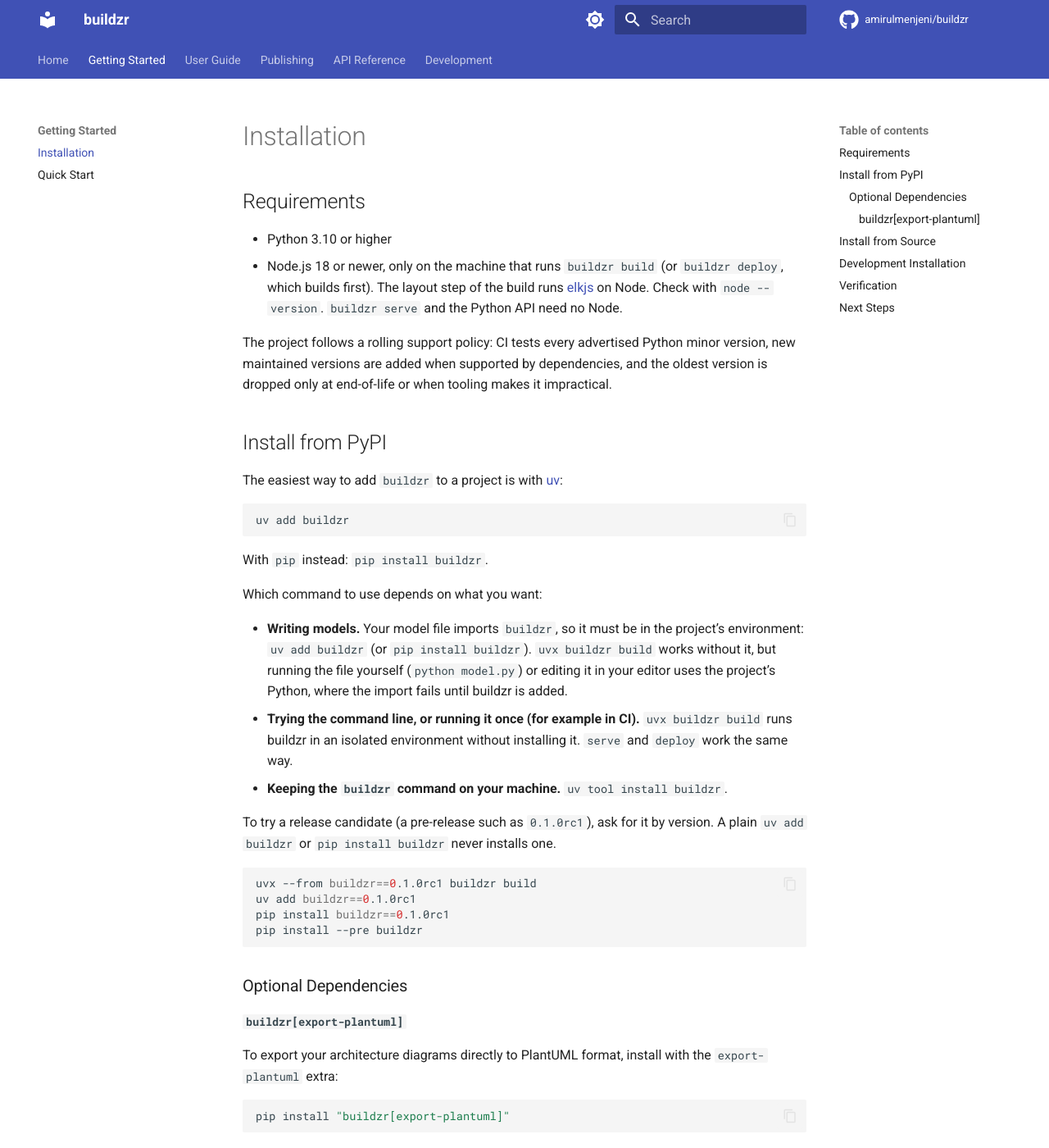
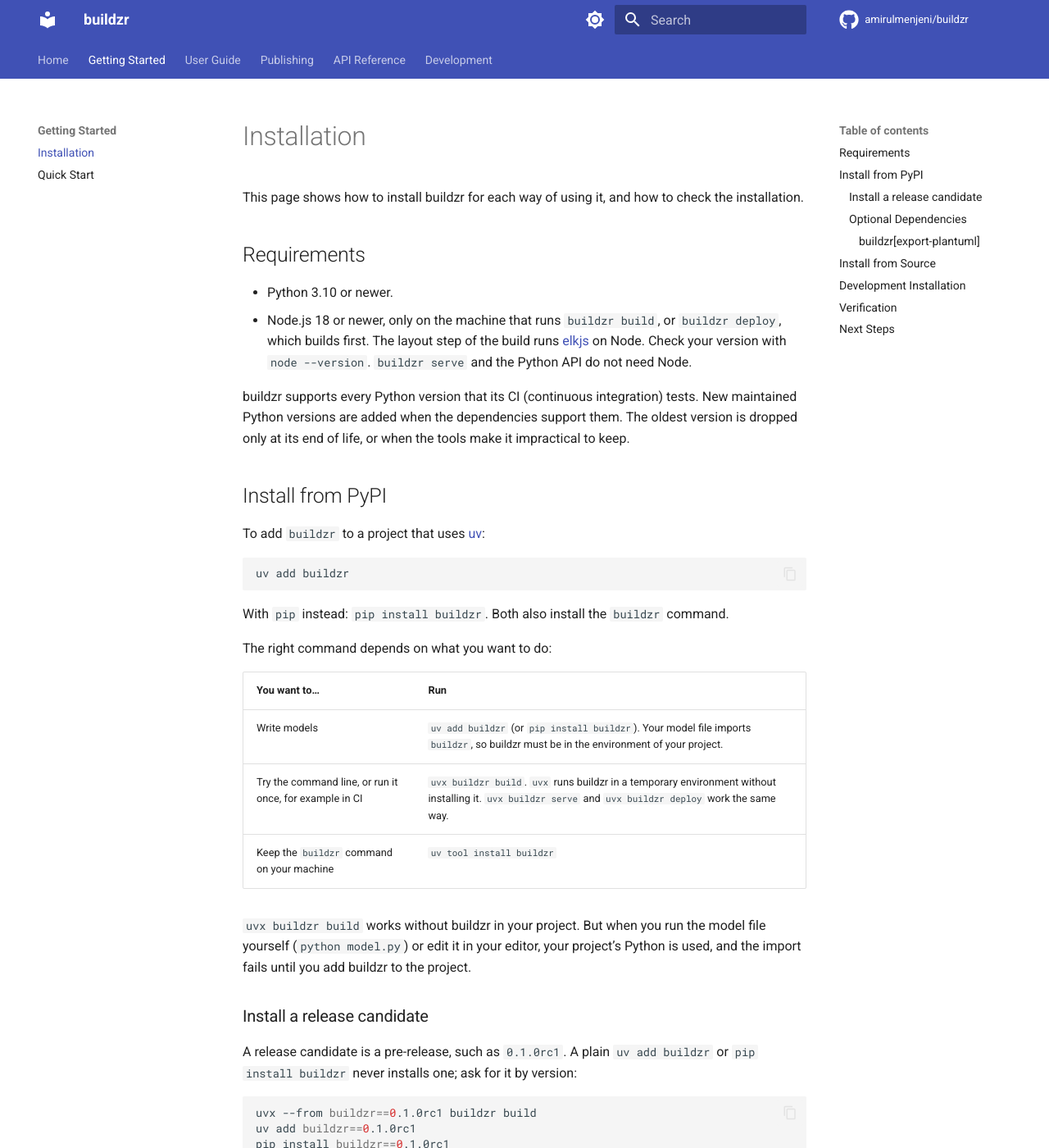
Before and after one commit to amirulmenjeni/buildzr, an MkDocs documentation site: the page built from docs/getting-started/installation.md, in a window 1280 px wide and 1400 px high. Shown: the whole window at 82% size. Built offline with MkDocs 1.6.1 and Material for MkDocs 9.7.7, drawn with Linux system fonts in a browser that asks for light colours; comment, search, counter and statistics services are not loaded; some of the changed text lies outside the part shown.

Commit message:
docs(readme-install): rewrite for clarity

````diff
--- a/docs/getting-started/installation.md
+++ b/docs/getting-started/installation.md
@@ -1,32 +1,37 @@
 # Installation
+
+This page shows how to install buildzr for each way of using it, and how to check the installation.
 
 ## Requirements
 
-- Python 3.10 or higher
-- Node.js 18 or newer, only on the machine that runs `buildzr build` (or `buildzr deploy`, which builds first). The layout step of the build runs [elkjs](https://github.com/kieler/elkjs) on Node. Check with `node --version`. `buildzr serve` and the Python API need no Node.
+- Python 3.10 or newer.
+- Node.js 18 or newer, only on the machine that runs `buildzr build`, or `buildzr deploy`, which builds first. The layout step of the build runs [elkjs](https://github.com/kieler/elkjs) on Node. Check your version with `node --version`. `buildzr serve` and the Python API do not need Node.
 
-The project follows a rolling support policy: CI tests every advertised Python
-minor version, new maintained versions are added when supported by dependencies,
-and the oldest version is dropped only at end-of-life or when tooling makes it impractical.
+buildzr supports every Python version that its CI (continuous integration) tests. New maintained Python versions are added when the dependencies support them. The oldest version is dropped only at its end of life, or when the tools make it impractical to keep.
 
 ## Install from PyPI
 
-The easiest way to add `buildzr` to a project is with [uv](https://docs.astral.sh/uv/):
+To add `buildzr` to a project that uses [uv](https://docs.astral.sh/uv/):
 
 ```bash
 uv add buildzr
 ```
 
-With `pip` instead: `pip install buildzr`.
+With `pip` instead: `pip install buildzr`. Both also install the `buildzr` command.
 
-Which command to use depends on what you want:
+The right command depends on what you want to do:
 
-- **Writing models.** Your model file imports `buildzr`, so it must be in the project's environment: `uv add buildzr` (or `pip install buildzr`). `uvx buildzr build` works without it, but running the file yourself (`python model.py`) or editing it in your editor uses the project's Python, where the import fails until buildzr is added.
-- **Trying the command line, or running it once (for example in CI).** `uvx buildzr build` runs buildzr in an isolated environment without installing it. `serve` and `deploy` work the same way.
-- **Keeping the `buildzr` command on your machine.** `uv tool install buildzr`.
+| You want to... | Run |
+|---|---|
+| Write models | `uv add buildzr` (or `pip install buildzr`). Your model file imports `buildzr`, so buildzr must be in the environment of your project. |
+| Try the command line, or run it once, for example in CI | `uvx buildzr build`. `uvx` runs buildzr in a temporary environment without installing it. `uvx buildzr serve` and `uvx buildzr deploy` work the same way. |
+| Keep the `buildzr` command on your machine | `uv tool install buildzr` |
 
-To try a release candidate (a pre-release such as `0.1.0rc1`), ask for it by
-version. A plain `uv add buildzr` or `pip install buildzr` never installs one.
+`uvx buildzr build` works without buildzr in your project. But when you run the model file yourself (`python model.py`) or edit it in your editor, your project's Python is used, and the import fails until you add buildzr to the project.
+
+### Install a release candidate
+
+A release candidate is a pre-release, such as `0.1.0rc1`. A plain `uv add buildzr` or `pip install buildzr` never installs one; ask for it by version:
 
 ```bash
 uvx --from buildzr==0.1.0rc1 buildzr build
@@ -39,19 +44,17 @@
 
 #### `buildzr[export-plantuml]`
 
-To export your architecture diagrams directly to PlantUML format, install with the `export-plantuml` extra:
+To export your diagrams to PlantUML, install the `export-plantuml` extra:
 
 ```bash
 pip install "buildzr[export-plantuml]"
 ```
 
-Note: This requires Java 11+ to be installed on your system, as it uses Structurizr's Java libraries under the hood via JPype.
-Rendering `svg`/`png` additionally needs [Graphviz](https://graphviz.org/download/) (`dot`),
-unless you pass `layout='smetana'`. See the [Export](../user-guide/export.md) page.
+This extra needs Java 11 or newer, because it calls Structurizr's Java libraries through JPype. To render `svg` or `png`, you also need [Graphviz](https://graphviz.org/download/) (`dot`), unless you pass `layout='smetana'`. See the [Export](../user-guide/export.md) page.
 
 ## Install from Source
 
-If you want to install the latest development version from source:
+To install the latest development version from the source code:
 
 ```bash
 git clone https://github.com/amirulmenjeni/buildzr.git
@@ -67,18 +70,17 @@
 uv sync --all-extras --locked
 ```
 
-This installs the development, documentation, and PlantUML extras. Run tools through the
-project environment with `uv run`, for example:
+This installs every extra, including the development, documentation and PlantUML extras. Run tools in the project environment with `uv run`, for example:
 
 ```bash
 uv run pytest --mypy tests
 ```
 
-The lockfile keeps local development and CI dependencies reproducible.
+The lock file `uv.lock` makes the dependencies of local development and of CI the same. To work on the documentation or to run the full test suite, use the devcontainer; see the [Contributing Guide](../contributing.md).
 
 ## Verification
 
-To verify your installation, try importing `buildzr`:
+To check your installation, import `buildzr`:
 
 ```python
 # norun
@@ -96,4 +98,4 @@
 
 ## Next Steps
 
-Now that you have `buildzr` installed, head over to the [Quick Start Guide](quick-start.md) to create your first architecture diagram!
+To create your first architecture diagram, continue with the [Quick Start Guide](quick-start.md). To open your model in a browser, follow the tutorial on the [Command line](../cli.md) page.
````
Also changed, not shown: other parts of docs/getting-started/installation.md (+1 -1 lines), README.md (+15 -7 lines).
